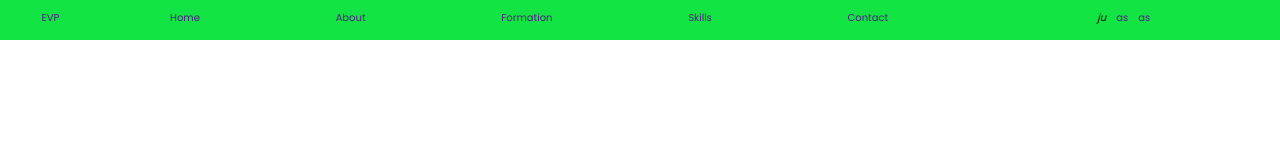
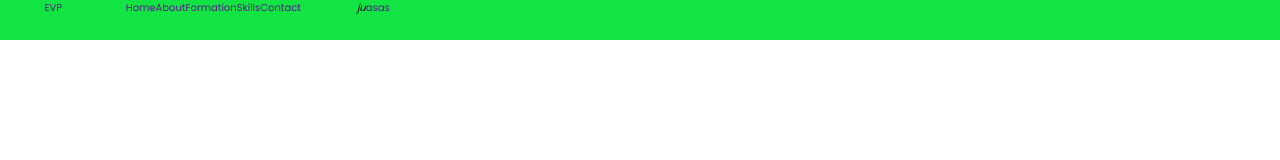
Before and after one commit to Emmanuelvp88/Portfolio.2, a plain HTML site: page index.html in a window 1280 px wide. Drawn offline with Linux system fonts and the light colour scheme.

Commit message:
Hciendo pruebas con grid

```diff
--- a/Stylo.css
+++ b/Stylo.css
@@ -22,9 +22,9 @@ html{
 nav{
     background-color: var(--second-bg-color);
     height: 4em;
-    padding: 10px;
+    /* padding: 10px; */
 }
-.nav-bar{
+/* .nav-bar{
     display: flex;
     justify-content: space-between;
     width: 95%;
@@ -44,4 +44,19 @@ nav{
 .icons-bar>li{
     margin-left: 10px;
 
+} */
+.nav-bar{
+    display: grid;
+    grid-template-columns: repeat(3, 1fr 2fr 1fr);
+    /* grid-template-rows: ; */
+    align-items: center;
+    justify-items: center;
 }
+.links-bar{
+    display: flex;
+    justify-content: space-between;
+}
+.icons-bar{
+    display: flex;
+    justify-content: space-between;
+}
```
